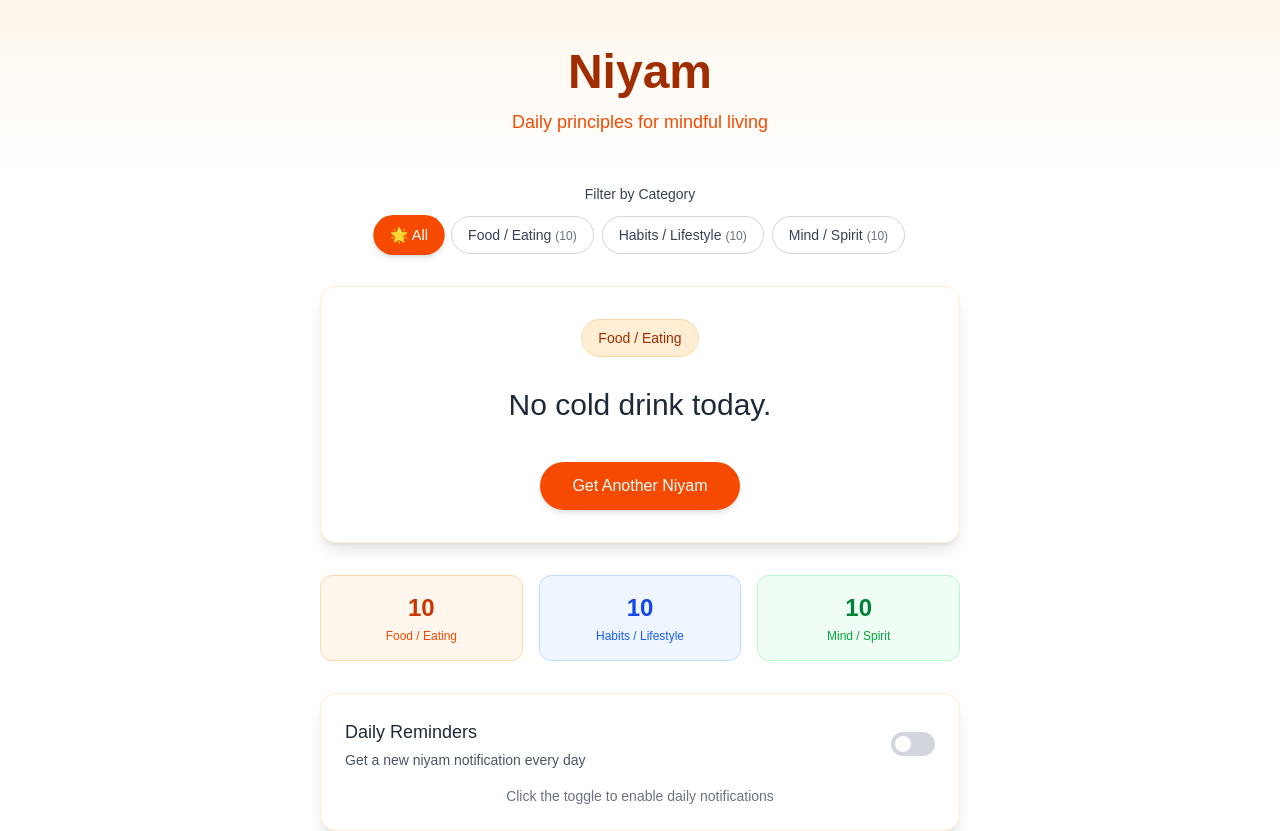
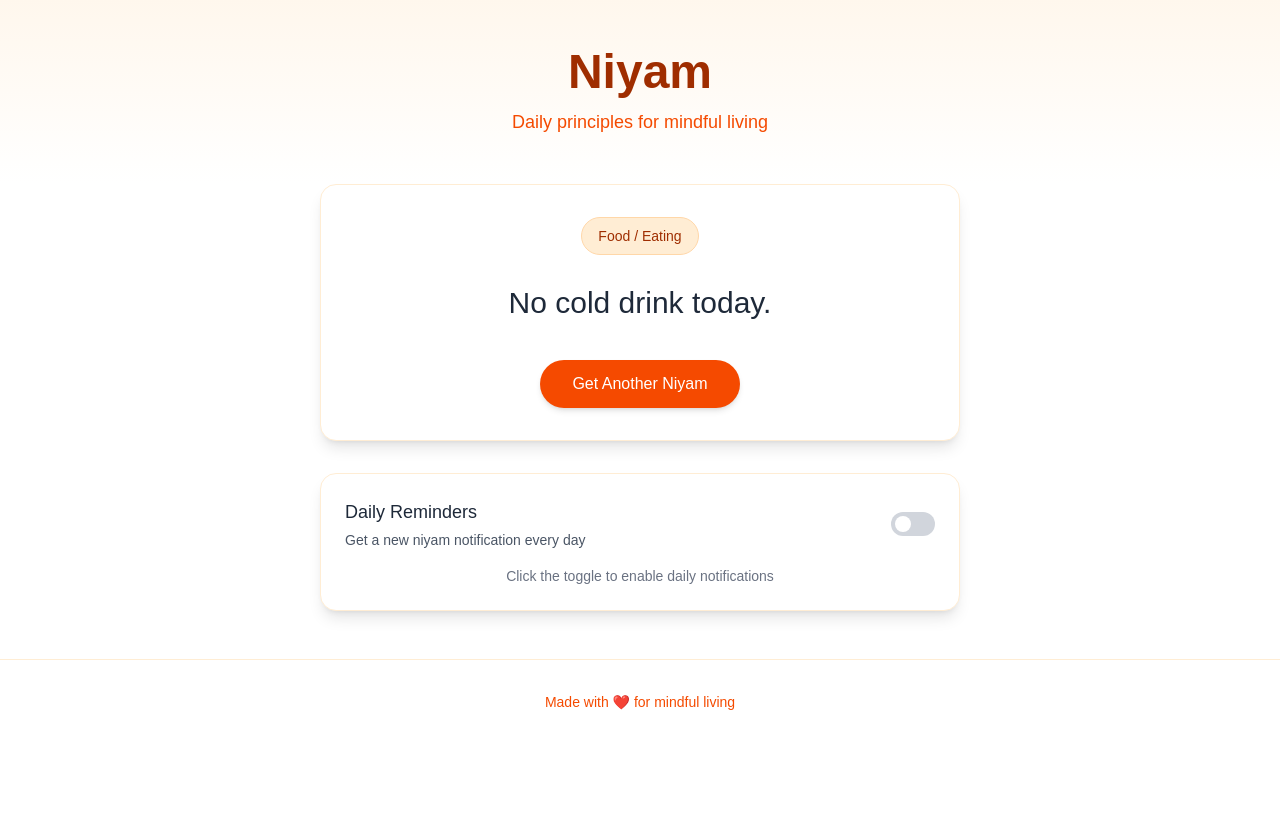
Before and after one commit to uditjainstjis/niyam, a Next.js app: page / in a window 1280 px wide. Shown: the top 831 px of the page. After the commit the page ends 800 px from the top, so only its background shows below. Built offline with nearby package versions, Linux system fonts and the light colour scheme.

Commit message:
Revert "feat: Add interactive category filter with statistics"

```diff
--- a/src/app/page.js
+++ b/src/app/page.js
@@ -38,9 +38,6 @@ const niyams = [
 export default function Home() {
   const [currentNiyam, setCurrentNiyam] = useState(null);
   const [isNotificationEnabled, setIsNotificationEnabled] = useState(false);
-  const [selectedCategory, setSelectedCategory] = useState('All');
-
-  const categories = ['All', 'Food / Eating', 'Habits / Lifestyle', 'Mind / Spirit'];
 
   useEffect(() => {
     setRandomNiyam();
@@ -48,20 +45,11 @@ export default function Home() {
       setIsNotificationEnabled(true);
       scheduleNotifications();
     }
-  }, [selectedCategory]);
+  }, []);
 
   const setRandomNiyam = () => {
-    const filteredNiyams = selectedCategory === 'All'
-      ? niyams
-      : niyams.filter(n => n.category === selectedCategory);
-
-    if (filteredNiyams.length === 0) {
-      setCurrentNiyam(niyams[0]);
-      return;
-    }
-
-    const randomIndex = Math.floor(Math.random() * filteredNiyams.length);
-    setCurrentNiyam(filteredNiyams[randomIndex]);
+    const randomIndex = Math.floor(Math.random() * niyams.length);
+    setCurrentNiyam(niyams[randomIndex]);
   };
 
   const requestNotificationPermission = async () => {
@@ -106,7 +94,7 @@ export default function Home() {
 
   return (
     <div className="min-h-screen bg-white">
-      <header className="text-center py-12 px-4 bg-linear-to-b from-orange-50 to-white">
+      <header className="text-center py-12 px-4 bg-gradient-to-b from-orange-50 to-white">
         <h1 className="text-4xl md:text-5xl font-bold text-orange-800 mb-3">
           Niyam
         </h1>
@@ -116,41 +104,6 @@ export default function Home() {
       </header>
 
       <main className="max-w-2xl mx-auto px-4 pb-12">
-        {/* Category Filter */}
-        <div className="mb-8">
-          <h3 className="text-sm font-medium text-gray-700 mb-3 text-center">Filter by Category</h3>
-          <div className="flex flex-wrap gap-2 justify-center">
-            {categories.map((category) => (
-              <button
-                key={category}
-                onClick={() => setSelectedCategory(category)}
-                className={`px-4 py-2 rounded-full text-sm font-medium transition-all duration-200 ${
-                  selectedCategory === category
-                    ? 'bg-orange-600 text-white shadow-md scale-105'
-                    : 'bg-white text-gray-700 border border-gray-300 hover:border-orange-400 hover:bg-orange-50'
-                }`}
-              >
-                {category === 'All' ? '🌟 All' : category}
-                {category !== 'All' && (
-                  <span className="ml-1 text-xs opacity-75">
-                    ({niyams.filter(n => n.category === category).length})
-                  </span>
-                )}
-              </button>
-            ))}
-          </div>
-          {selectedCategory !== 'All' && (
-            <div className="mt-3 text-center">
-              <button
-                onClick={() => setSelectedCategory('All')}
-                className="text-sm text-orange-600 hover:text-orange-700 underline"
-              >
-                Clear filter
-              </button>
-            </div>
-          )}
-        </div>
-
         <div className="bg-white rounded-2xl shadow-lg p-8 mb-8 border border-orange-100">
           {currentNiyam ? (
             <div className="text-center">
@@ -166,7 +119,7 @@ export default function Home() {
                 onClick={setRandomNiyam}
                 className="bg-orange-600 hover:bg-orange-700 text-white font-medium py-3 px-8 rounded-full transition-colors duration-200 shadow-md hover:shadow-lg"
               >
-                {selectedCategory === 'All' ? 'Get Another Niyam' : `Get Another from ${selectedCategory}`}
+                Get Another Niyam
               </button>
             </div>
           ) : (
@@ -174,28 +127,6 @@ export default function Home() {
               <div className="animate-spin rounded-full h-12 w-12 border-b-2 border-orange-600 mx-auto"></div>
             </div>
           )}
-        </div>
-
-        {/* Category Stats */}
-        <div className="grid grid-cols-3 gap-4 mb-8">
-          <div className="bg-orange-50 rounded-xl p-4 border border-orange-200 text-center">
-            <div className="text-2xl font-bold text-orange-700">
-              {niyams.filter(n => n.category === 'Food / Eating').length}
-            </div>
-            <div className="text-xs text-orange-600 mt-1">Food / Eating</div>
-          </div>
-          <div className="bg-blue-50 rounded-xl p-4 border border-blue-200 text-center">
-            <div className="text-2xl font-bold text-blue-700">
-              {niyams.filter(n => n.category === 'Habits / Lifestyle').length}
-            </div>
-            <div className="text-xs text-blue-600 mt-1">Habits / Lifestyle</div>
-          </div>
-          <div className="bg-green-50 rounded-xl p-4 border border-green-200 text-center">
-            <div className="text-2xl font-bold text-green-700">
-              {niyams.filter(n => n.category === 'Mind / Spirit').length}
-            </div>
-            <div className="text-xs text-green-600 mt-1">Mind / Spirit</div>
-          </div>
         </div>
 
         <div className="bg-white rounded-2xl shadow-lg p-6 border border-orange-100">
```
